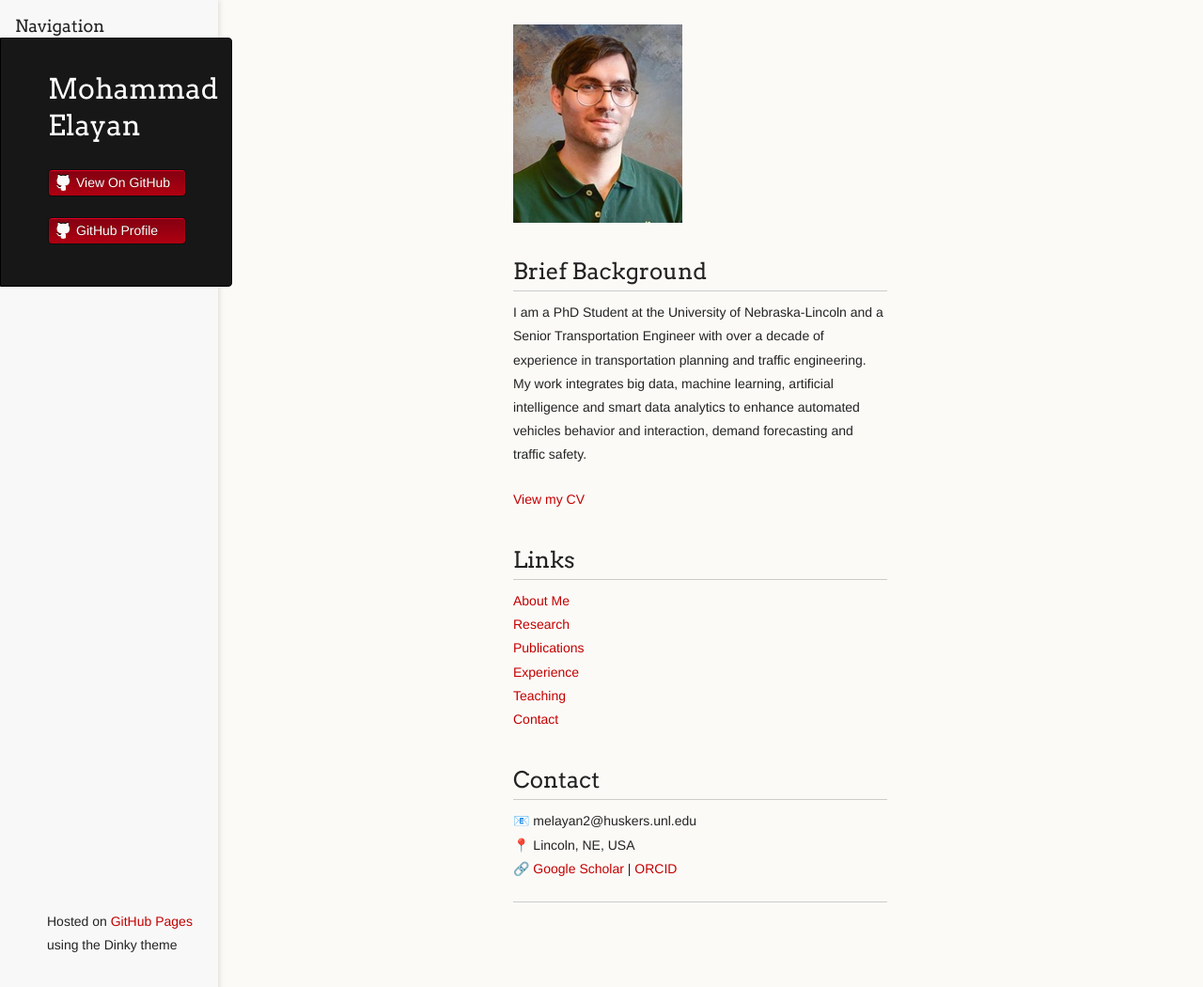
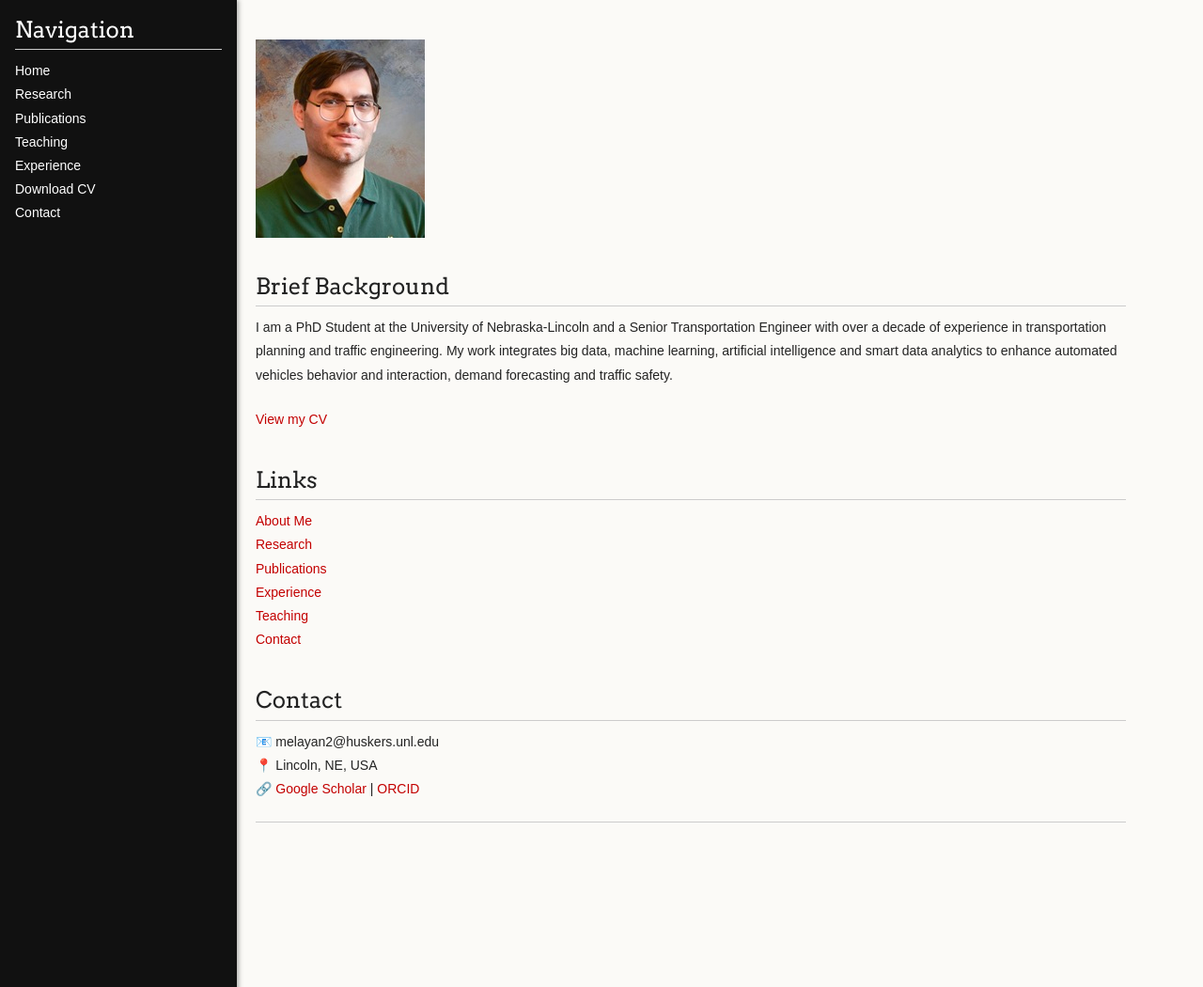
Before and after one commit to mselayan/mselayan.github.io, a Jekyll site: the page built from index.md, in a window 1280 px wide and 1050 px high. Shown: the whole window at 94% size. Built offline with Jekyll 4.4.1, drawn with Linux system fonts in a browser that asks for light colours; the repository's description, which GitHub fills in, is left out.

Commit message:
Update default.html

```diff
--- a/_layouts/default.html
+++ b/_layouts/default.html
@@ -3,62 +3,30 @@
   <head>
     <meta charset="utf-8">
     <meta http-equiv="X-UA-Compatible" content="IE=edge">
+    {% seo %}
+    <link rel="stylesheet" href="{{ '/assets/css/style.css?v=' | append: site.github.build_revision | relative_url }}">
+    <meta name="viewport" content="width=device-width, initial-scale=1">
+  </head>
+  <body style="margin: 0; font-family: sans-serif;">
 
-{% seo %}
-    <link rel="stylesheet" href="{{ '/assets/css/style.css?v=' | append: site.github.build_revision | relative_url }}">
-    <script src="{{ '/assets/js/scale.fix.js' | relative_url }}"></script>
-    <meta name="viewport" content="width=device-width, initial-scale=1, user-scalable=no">
-    <!--[if lt IE 9]>
-    <script src="//html5shiv.googlecode.com/svn/trunk/html5.js"></script>
-    <![endif]-->
-    {% include head-custom.html %}
-  </head>
-  <body>
-    <div style="position: fixed; top: 0; left: 0; width: 200px; height: 100%; background: #f8f8f8; padding: 1rem; box-shadow: 2px 0 5px rgba(0,0,0,0.1); overflow-y: auto;">
-      <h3 style="margin-top: 0;">Navigation</h3>
-      <ul style="list-style-type: none; padding-left: 0; font-size: 0.9rem;">
-        <li><a href="{{ '/' | relative_url }}">Home</a></li>
-        <li><a href="{{ '/research.html' | relative_url }}">Research</a></li>
-        <li><a href="{{ '/publications.html' | relative_url }}">Publications</a></li>
-        <li><a href="{{ '/teaching.html' | relative_url }}">Teaching</a></li>
-        <li><a href="{{ '/experience.html' | relative_url }}">Experience</a></li>
-        <li><a href="{{ '/Elayan_CV.pdf' | relative_url }}" target="_blank">Download CV</a></li>
+    <!-- Sidebar -->
+    <div style="position: fixed; top: 0; left: 0; width: 220px; height: 100vh; background-color: #111; padding: 1rem; box-shadow: 2px 0 5px rgba(0,0,0,0.3); overflow-y: auto;">
+      <h2 style="color: #fff; margin-top: 0;">Navigation</h2>
+      <ul style="list-style: none; padding-left: 0;">
+        <li><a href="{{ '/' | relative_url }}" style="color: #fff; text-decoration: none;">Home</a></li>
+        <li><a href="{{ '/research' | relative_url }}" style="color: #fff; text-decoration: none;">Research</a></li>
+        <li><a href="{{ '/publications' | relative_url }}" style="color: #fff; text-decoration: none;">Publications</a></li>
+        <li><a href="{{ '/teaching' | relative_url }}" style="color: #fff; text-decoration: none;">Teaching</a></li>
+        <li><a href="{{ '/experience' | relative_url }}" style="color: #fff; text-decoration: none;">Experience</a></li>
+        <li><a href="{{ '/Elayan_CV.pdf' | relative_url }}" style="color: #fff; text-decoration: none;" target="_blank">Download CV</a></li>
+        <li><a href="{{ '/contact' | relative_url }}" style="color: #fff; text-decoration: none;">Contact</a></li>
       </ul>
     </div>
-    <div class="wrapper">
-      <header>
-        <h1 class="header">{{ site.title | default: site.github.repository_name }}</h1>
-        <p class="header">{{ site.description | default: site.github.project_tagline }}</p>
 
-        <ul>
-          {% if site.show_downloads %}
-            <li class="download"><a class="buttons" href="{{ site.github.zip_url }}">Download ZIP</a></li>
-            <li class="download"><a class="buttons" href="{{ site.github.tar_url }}">Download TAR</a></li>
-          {% endif %}
-          <li><a class="buttons github" href="{{ site.github.repository_url }}">View On GitHub</a></li>
-        </ul>
+    <!-- Main content shifted right -->
+    <div style="margin-left: 240px; padding: 2rem;">
+      {{ content }}
+    </div>
 
-        {% if site.github.is_project_page %}
-          <p class="header">This project is maintained by <a class="header name" href="{{ site.github.owner_url }}">{{ site.github.owner_name }}</a></p>
-        {% endif %}
-
-        {% if site.github.is_user_page %}
-          <ul>
-            <li><a class="buttons github" href="{{ site.github.owner_url }}">GitHub Profile</a></li>
-          </ul>
-        {% endif %}
-      </header>
-
-      <section>
-        <div style="margin-left: 220px; padding: 1rem;">
-          {{ content }}
-        </div>
-      </section>
-
-      <footer>
-        <p><small>Hosted on <a href="https://pages.github.com">GitHub Pages</a> using the Dinky theme</small></p>
-      </footer>
-    </div>
-    <!--[if !IE]><script>fixScale(document);</script><![endif]-->
   </body>
 </html>
```
